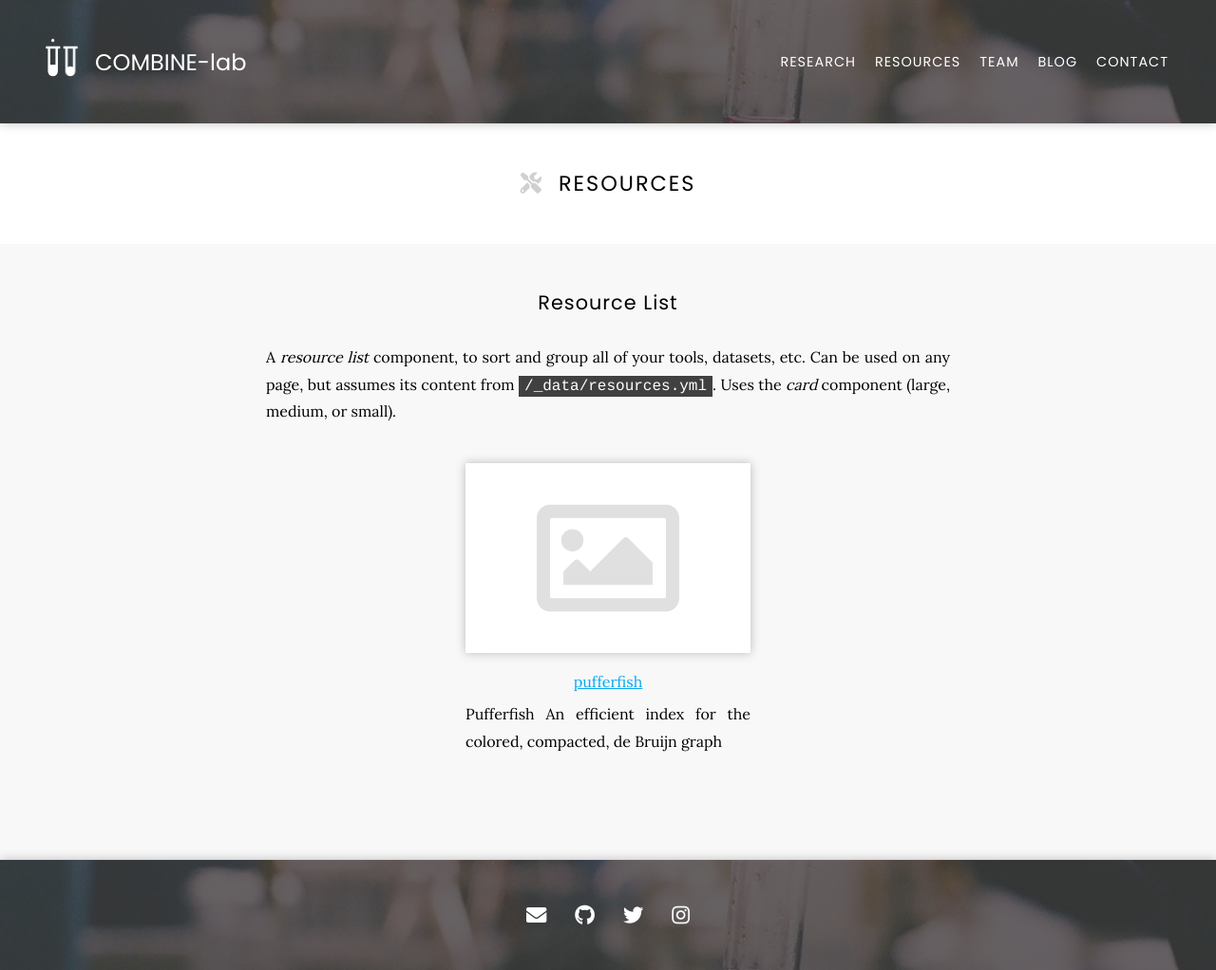
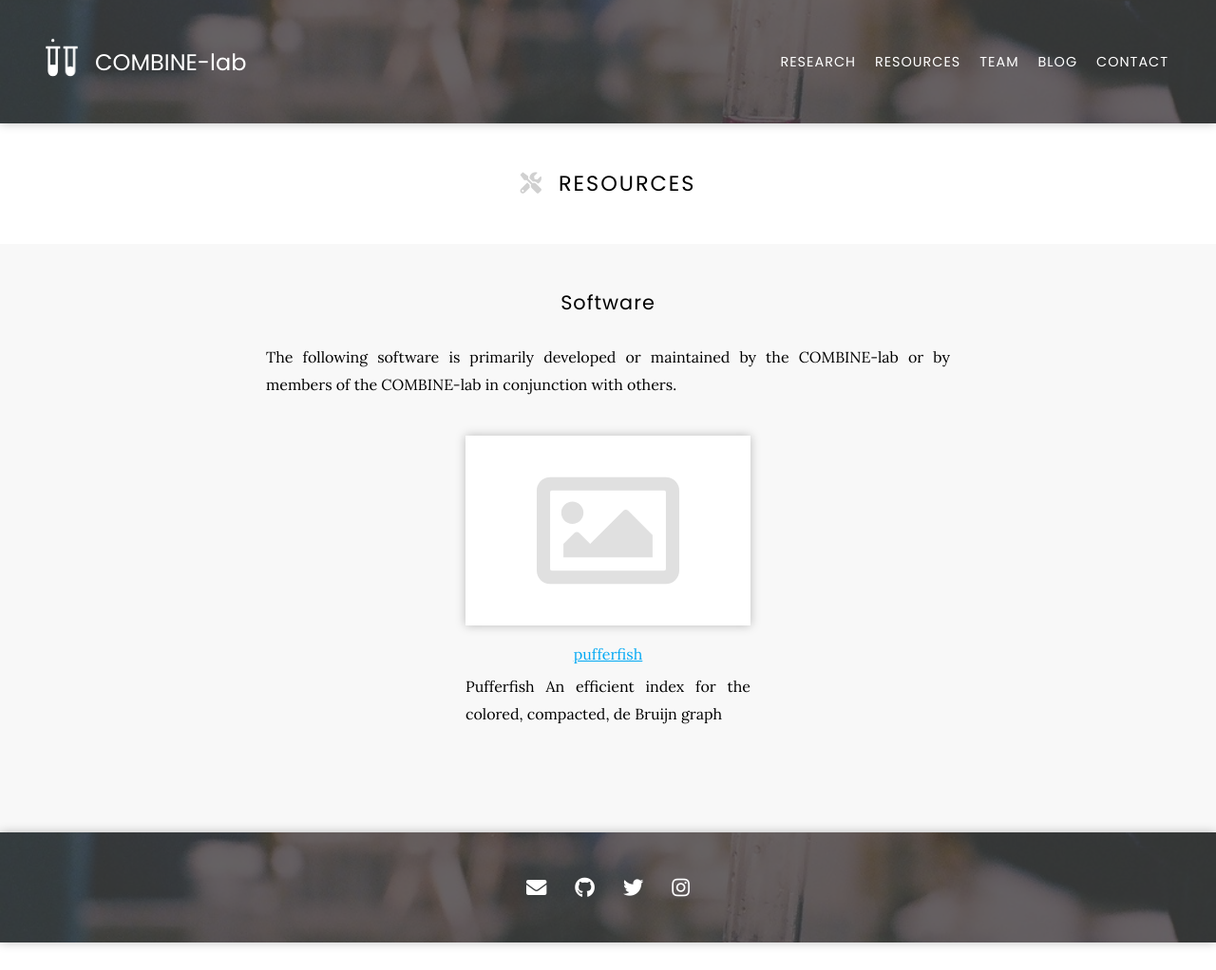
Before and after one commit to COMBINE-lab/combine-lab.github.io, a Jekyll site: the page built from resources/index.md, in a window 1280 px wide. Shown: the whole page at 95% size. Built offline with Jekyll 4.4.1, drawn with Linux system fonts in a browser that asks for light colours; nearby versions of some CDN libraries.

Commit message:
Update index.md

```diff
--- a/resources/index.md
+++ b/resources/index.md
@@ -6,11 +6,10 @@
 
 <!-- section break -->
 
-## Resource List
+## Software
 
-A _resource list_ component, to sort and group all of your tools, datasets, etc.
-Can be used on any page, but assumes its content from `/_data/resources.yml`.
-Uses the _card_ component (large, medium, or small).
+The following software is primarily developed or maintained by the COMBINE-lab or
+by members of the COMBINE-lab in conjunction with others.
 
 {% capture html %}
 {% include resource-list.html type="software" size="large" %}
```
